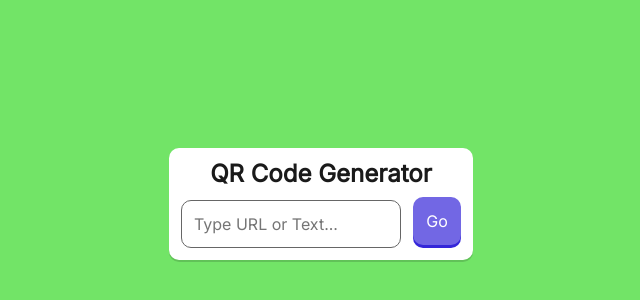
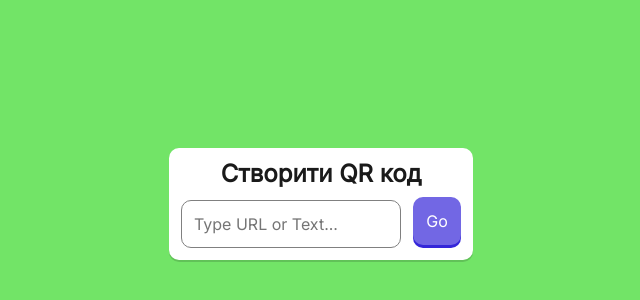
Before and after one commit to anton-yefanov/qr-generator, a React (Create React App) app: page / in a window 1280 px wide. Shown: the part 196-496 px from the top of the page, without its empty margins (319-959 px from the left). Built offline with nearby package versions, Linux system fonts and the light colour scheme.

Commit message:
changed from api  to npm library

```diff
--- a/package.json
+++ b/package.json
@@ -11,6 +11,7 @@
     "@types/react": "^18.0.0",
     "@types/react-dom": "^18.0.0",
     "axios": "^0.27.2",
+    "qrcode": "^1.5.1",
     "react": "^18.2.0",
     "react-dom": "^18.2.0",
     "react-scripts": "5.0.1",
--- a/src/App.jsx
+++ b/src/App.jsx
@@ -1,44 +1,51 @@
+import axios from "axios";
+import QRCode from "qrcode";
+
 import React, { useState } from "react";
 
 import { Input } from "./components/Input";
 import { QrCode } from "./components/QrCode";
 
 export function App() {
-  const [inputValue, setInputValue] = useState("");
-  const [qrValue, setQrValue] = useState("");
+  const [url, setUrl] = useState("");
+  const [qrCode, setQrCode] = useState("");
 
-  const setInput = (event) => {
-    setInputValue(event.target.value);
+  const setImageUrl = (event) => {
+    setUrl(event.target.value);
+  };
+
+  const GenerateQRCode = () => {
+    QRCode.toDataURL(
+      url,
+      {
+        width: 1000,
+        margin: 0,
+      },
+      (err, url) => {
+        if (err) return console.error(err);
+        setQrCode(url);
+        setQrDisplay(true);
+      }
+    );
   };
 
   const [qrDisplay, setQrDisplay] = useState(false);
 
   const [loading, setLoading] = useState(false);
 
-  const onClickGo = () => {
-    const currentValue = `https://api.qrserver.com/v1/create-qr-code/?size=250x2500&data=${inputValue}`;
-    if (currentValue === qrValue) {
-      return;
-    } else {
-      setLoading(true);
-      setQrValue(
-        `https://api.qrserver.com/v1/create-qr-code/?size=250x2500&data=${inputValue}`
-      );
-      setQrDisplay(true);
-    }
-  };
-
   return (
     <>
       <div className="app">
-        <h1 className="app__title">QR Code Generator</h1>
+        <h1 className="app__title">Створити QR код</h1>
         <Input
-          onClickGo={onClickGo}
-          inputValue={inputValue}
-          setInputValue={setInput}
+          GenerateQRCode={GenerateQRCode}
+          url={url}
+          setImageUrl={setImageUrl}
           loading={loading}
         />
-        {qrDisplay && <QrCode qrValue={qrValue} setLoading={setLoading} />}
+        {qrDisplay && (
+          <QrCode qrCode={qrCode} setLoading={setLoading} url={url} />
+        )}
       </div>
     </>
   );
--- a/src/components/DownloadButton/index.jsx
+++ b/src/components/DownloadButton/index.jsx
@@ -1,5 +1,6 @@
-export const DownloadButton = () => {
+export const DownloadButton = ({ qrCode }) => {
   return (
+    <a href={qrCode} download>
       <button className="qrCode__buttons--download">
         <svg
           width="14"
@@ -14,5 +15,6 @@ export const DownloadButton = () => {
           />
         </svg>
       </button>
+    </a>
   );
 };
--- a/src/components/GoButton/index.jsx
+++ b/src/components/GoButton/index.jsx
@@ -1,6 +1,6 @@
-export const GoButton = ({ onClickGo, loading }) => {
+export const GoButton = ({ GenerateQRCode, loading }) => {
   return (
-    <button onClick={onClickGo} className="app__form--button">
+    <button onClick={GenerateQRCode} className="app__form--button">
       {loading ? "Sec" : "Go"}
     </button>
   );
--- a/src/components/Input/index.jsx
+++ b/src/components/Input/index.jsx
@@ -1,17 +1,16 @@
 import { GoButton } from "../GoButton";
 
-export const Input = ({ onClickGo, inputValue, setInputValue, loading }) => {
+export const Input = ({ GenerateQRCode, url, setImageUrl, loading }) => {
   return (
     <div className="app__form">
       <input
-        required
-        onChange={setInputValue}
-        value={inputValue}
+        onChange={setImageUrl}
+        value={url}
         className="app__form--input"
         type="text"
         placeholder="Type URL or Text..."
       />
-      <GoButton onClickGo={onClickGo} loading={loading} />
+      <GoButton GenerateQRCode={GenerateQRCode} loading={loading} />
     </div>
   );
 };
--- a/src/components/QrCode/index.jsx
+++ b/src/components/QrCode/index.jsx
@@ -1,12 +1,12 @@
 import { DownloadButton } from "../DownloadButton";
 import { ResizeButton } from "../ResizeButton";
 
-export const QrCode = ({ qrValue, setLoading }) => {
+export const QrCode = ({ qrCode, setLoading, url }) => {
   return (
     <div className="qrCode">
       <img
         className="qrCode__image"
-        src={qrValue}
+        src={qrCode}
         alt="qr-code"
         onLoad={() => setLoading(false)}
       />
@@ -14,7 +14,7 @@ export const QrCode = ({ qrValue, setLoading }) => {
         <ResizeButton resolution="256" />
         <ResizeButton resolution="512" />
         <ResizeButton resolution="1024" />
-        <DownloadButton />
+        <DownloadButton qrCode={qrCode} url={url} />
       </div>
     </div>
   );
--- a/src/style/_variables.scss
+++ b/src/style/_variables.scss
@@ -1,6 +1,6 @@
 $colorDark: hsl(0, 0%, 10%);
 $colorLight: hsl(0, 0%, 100%);
-$colorGrey: hsl(0, 0%, 40%);
+$colorGrey: hsl(0, 0%, 50%);
 $colorShadow: hsla(0, 0%, 0%, 0.15);
 $colorBG: hsl(115, 70%, 65%);
 
```
Also changed, not shown: 1 other file (tests, documents, lock files or other folders). Lines whose indentation alone changed are shown as unchanged.
